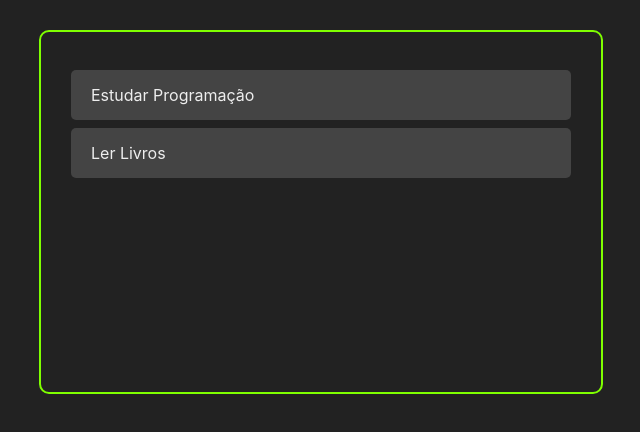
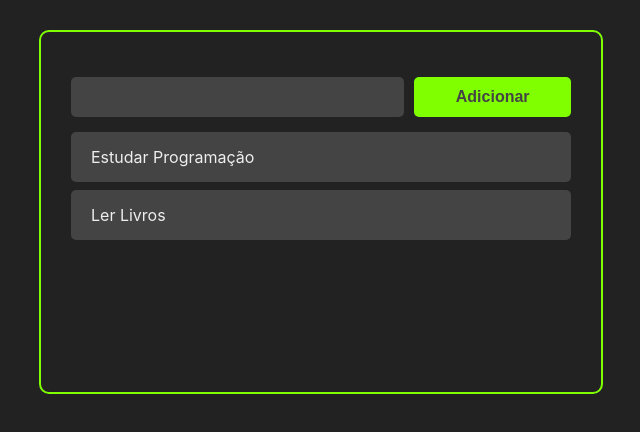
Before and after one commit to felipecabesssa/ListaTarefasReact, a React (Create React App) app: page / in a window 1280 px wide. Shown: the top 432 px of the page, without its empty margins (319-959 px from the left). Built offline with nearby package versions, Linux system fonts and the light colour scheme; the HTML template or start-up script is replaced by a standard one.

Commit message:
Incluindo input e botao com conceito de Herança - Children

```diff
--- a/src/App.js
+++ b/src/App.js
@@ -1,6 +1,7 @@
 import React, { useState } from 'react';
 
 import Tasks from './components/Tasks';
+import AddTask from './components/AddTask';
 import "./App.css"
 
 const App = () => {
@@ -21,6 +22,7 @@
   return (
     <>
       <div className="container">
+        <AddTask />
         <Tasks tasks={tasks}/>
       </div>
 
--- /dev/null
+++ b/src/components/AddTask.css
@@ -0,0 +1,21 @@
+.add-task-container {
+    margin: 15px 0;
+    width: 100%;
+    display: flex;
+}
+
+.add-task-input {
+    height: 40px;
+    padding: 0 10px;
+    border-radius: 5px;
+    border: none;
+    flex: 2;
+    background-color: #444;
+    color: #eee;
+    font-size: 16px;
+}
+
+.add-task-button-container {
+    margin-left: 10px;
+    flex: 1;
+}
--- /dev/null
+++ b/src/components/AddTask.jsx
@@ -0,0 +1,17 @@
+import React from "react";
+
+import "./AddTask.css";
+import Button from "./Button";
+
+const AddTask = () => {
+  return (
+    <div className="add-task-container">
+      <input className="add-task-input" type="text" />
+      <div className="add-task-button-container">
+        <Button>Adicionar</Button>
+      </div>
+    </div>
+  );
+};
+
+export default AddTask;
--- /dev/null
+++ b/src/components/Button.css
@@ -0,0 +1,12 @@
+.button {
+    background-color: chartreuse;
+    height: 40px;
+    padding: 0 10px;
+    border-radius: 5px;
+    width: 100%;
+    font-size: 16px;
+    color: #444;
+    font-weight: bold;
+    cursor: pointer;
+    border: none;
+}
--- /dev/null
+++ b/src/components/Button.jsx
@@ -0,0 +1,14 @@
+import React from 'react';
+
+import './Button.css';
+
+const Button = ({ children, onClick }) => {
+    return (
+        <button onClick={onClick} className="button">
+            {children}
+        </button>
+     );
+}
+
+
+export default Button;
```
